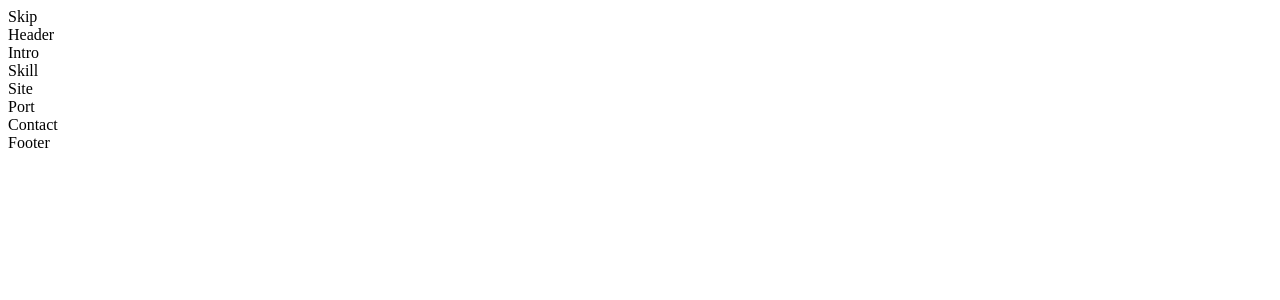
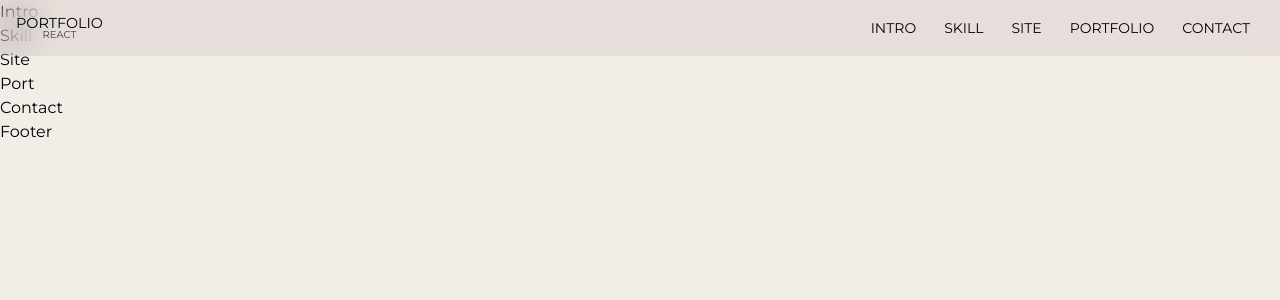
Before and after one commit to jjongwann/port2023-react, a React (Create React App) app: page / in a window 1280 px wide. Shown: the top 300 px of the page. Built offline with nearby package versions, Linux system fonts and the light colour scheme; a small style sheet from the web is missing; a web font is replaced by a local one.

Commit message:
리엑트 헤더 완료

```diff
--- a/src/assets/scss/section/_header.scss
+++ b/src/assets/scss/section/_header.scss
@@ -0,0 +1,128 @@
+#header {
+    @include position-fixed;
+    z-index: 10000;
+}
+.header__inner {
+    @include flex-between;
+    background-color: rgba(116, 99, 99, 0.1);
+    backdrop-filter: blur(15px);
+    padding: 1rem;
+
+    .header__logo {
+        font-size: 0.9rem;
+        text-align: center;
+        text-transform: uppercase;
+        line-height: 1;
+
+        em {
+            font-size: 10px;
+            display: block;
+            color: var(--black200);
+        }
+    }
+    .header__nav {
+
+        @media (max-width: 800px){
+            display: none;
+
+            &.show {
+                display: block;
+
+                ul {
+                    display: block;
+                    position: absolute;
+                    right: 0;
+                    top: 68px;
+                    background-color: rgba(116,99,99,0.1);
+                    backdrop-filter: blur(15px);
+                    z-index: 10000;
+                    min-width: 150px;
+                    padding: 20px 0;
+
+                    li {
+                        display: block;
+                        text-align: right;
+
+                        a {
+                            display: inline-block;
+                            padding: 10px;
+                        }
+                    }
+                }
+            }
+            &.show + .header__nav__mobile span::before {
+                width: 20px;
+            }
+            &.show + .header__nav__mobile span::after {
+                width: 20px;
+            }
+        }
+
+        li {
+            display: inline;
+
+            a {
+                text-transform: uppercase;
+                font-size: 14px;
+                padding: 14px;
+                position: relative;
+
+                &::before {
+                    content: '';
+                    width: calc(100% - 28px);
+                    height: 1px;
+                    background-color: var(--black);
+                    position: absolute;
+                    left: 14px;
+                    bottom: 10px;
+                    transform: scaleX(0);
+                    transition: all 0.3s;
+                }
+                &:hover::before {
+                    transform: scaleX(1);
+                }
+            }
+        }
+    }
+
+    .header__nav__mobile {
+        display: none;
+        width: 40px;
+        height: 40px;
+        cursor: pointer;
+
+        @media (max-width: 800px){
+            display: block;
+        }
+
+        span {
+            display: block;
+            width: 40px;
+            height: 2px;
+            background-color: var(--black);
+            margin-top: 19px;
+            position: relative;
+
+            &::before {
+                content: "";
+                width: 40px;
+                height: 2px;
+                background-color: var(--black);
+                position: absolute;
+                right: 0;
+                top: 6px;
+                transition: width 0.3s;
+            }
+            &::after {
+                content: "";
+                width: 40px;
+                height: 2px;
+                background-color: var(--black);
+                position: absolute;
+                left: 0;
+                bottom: 6px;
+                transition: width 0.3s;
+            }
+        }
+    }
+}
--- a/src/components/Header.jsx
+++ b/src/components/Header.jsx
@@ -1,9 +1,64 @@
-import React from 'react'
+import React, { useState } from "react";
+
+const headerNav = [
+    {
+        title: "intro",
+        url: "#intro"
+    },
+    {
+        title: "skill",
+        url: "#skill"
+    },
+    {
+        title: "site",
+        url: "#site"
+    },
+    {
+        title: "portfolio",
+        url: "#port"
+    },
+    {
+        title: "contact",
+        url: "#contact"
+    }
+];
 
 const Header = () => {
-  return (
-    <div>Header</div>
-  )
-}
+    const [show, setShow] = useState(false);
 
-export default Header
+    const toggleMenu = () => {
+        setShow((prevShow) => !prevShow); //show가 false이면 true로, true이면 false로 변경
+    }
+
+    return (
+        <header id="header" role="banner">
+            <div className="header__inner">
+                <div className="header__logo">
+                    <a href="/">portfolio<em>react</em></a>
+                </div>
+                <nav className={`header__nav ${show? 'show' : ''}`} role="navigation" aria-label="메인 메뉴">
+                    <ul>
+                        {headerNav.map((nav, key) => (
+                            <li key={key}>
+                                <a href={nav.url}>{nav.title}</a>
+                            </li>
+                        ))}
+                    </ul>
+                </nav>
+                <div
+                    className="header__nav__mobile"
+                    id="headerToggle"
+                    aria-controls="primary-menu"
+                    aria-expanded={show? 'true':'false'}
+                    role="button"
+                    tabIndex="0"
+                    onClick={toggleMenu}
+                >
+                    <span></span>
+                </div>
+            </div>
+        </header>
+    );
+};
+
+export default Header;
--- a/src/components/Skip.jsx
+++ b/src/components/Skip.jsx
@@ -1,9 +1,17 @@
 import React from 'react'
 
 const Skip = () => {
-  return (
-    <div>Skip</div>
-  )
+    return (
+        <div id="skip">
+            <a href="#header">헤더 영역 바로가기</a>
+            <a href="#intro">소개 영역 바로가기</a>
+            <a href="#skill">스킬 영역 바로가기</a>
+            <a href="#site">사이트 영역 바로가기</a>
+            <a href="#port">포트폴리오 영역 바로가기</a>
+            <a href="#contact">연락처 영역 바로가기</a>
+            <a href="#footer">푸터 영역 바로가기</a>
+        </div>
+    )
 }
 
 export default Skip
--- a/src/index.js
+++ b/src/index.js
@@ -1,6 +1,7 @@
 import React from "react";
 import ReactDOM from "react-dom/client";
 import App from "./App";
+import "./assets/scss/style.scss";
 
 const root = ReactDOM.createRoot(document.getElementById("root"));
 root.render(
```
